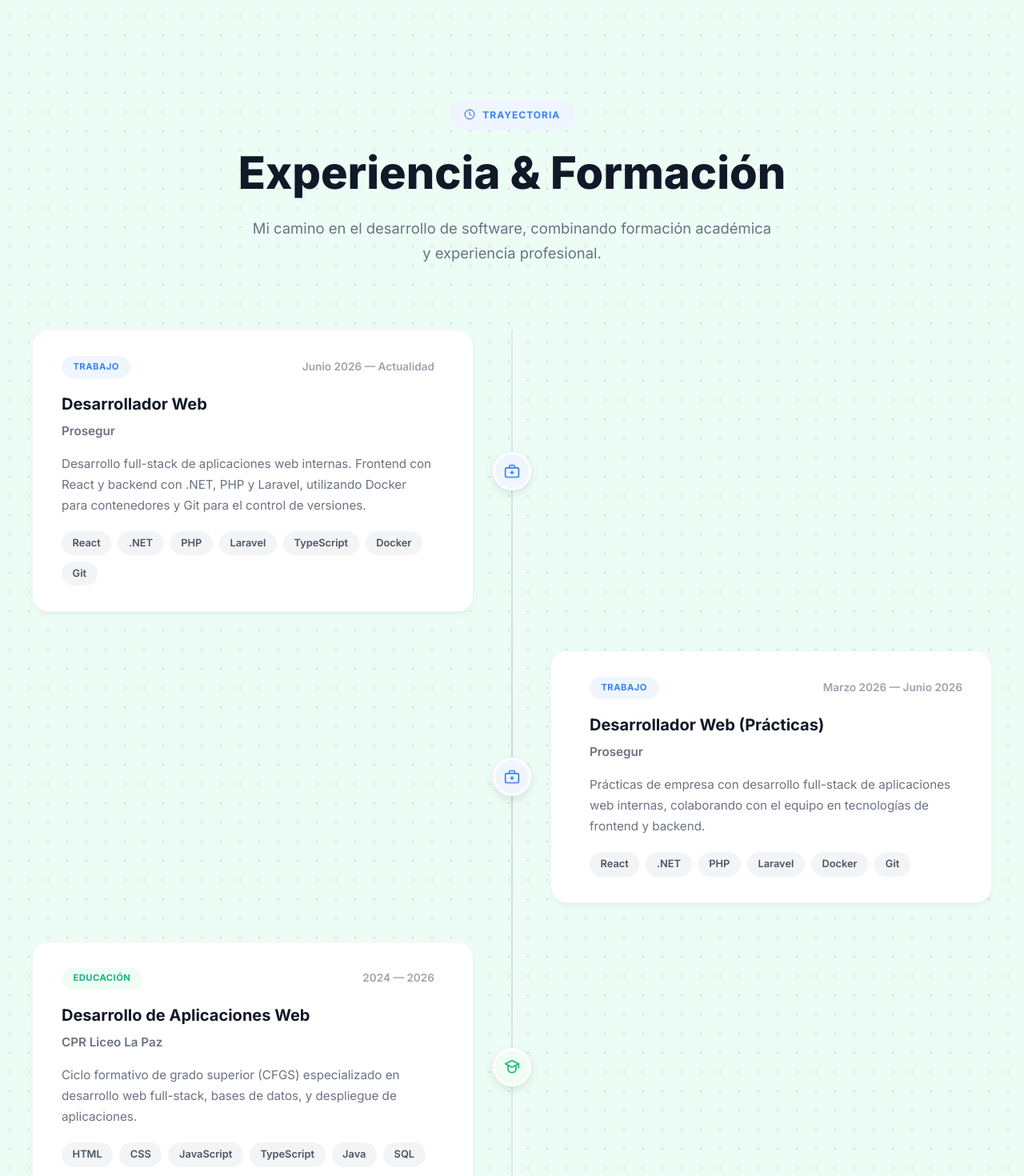
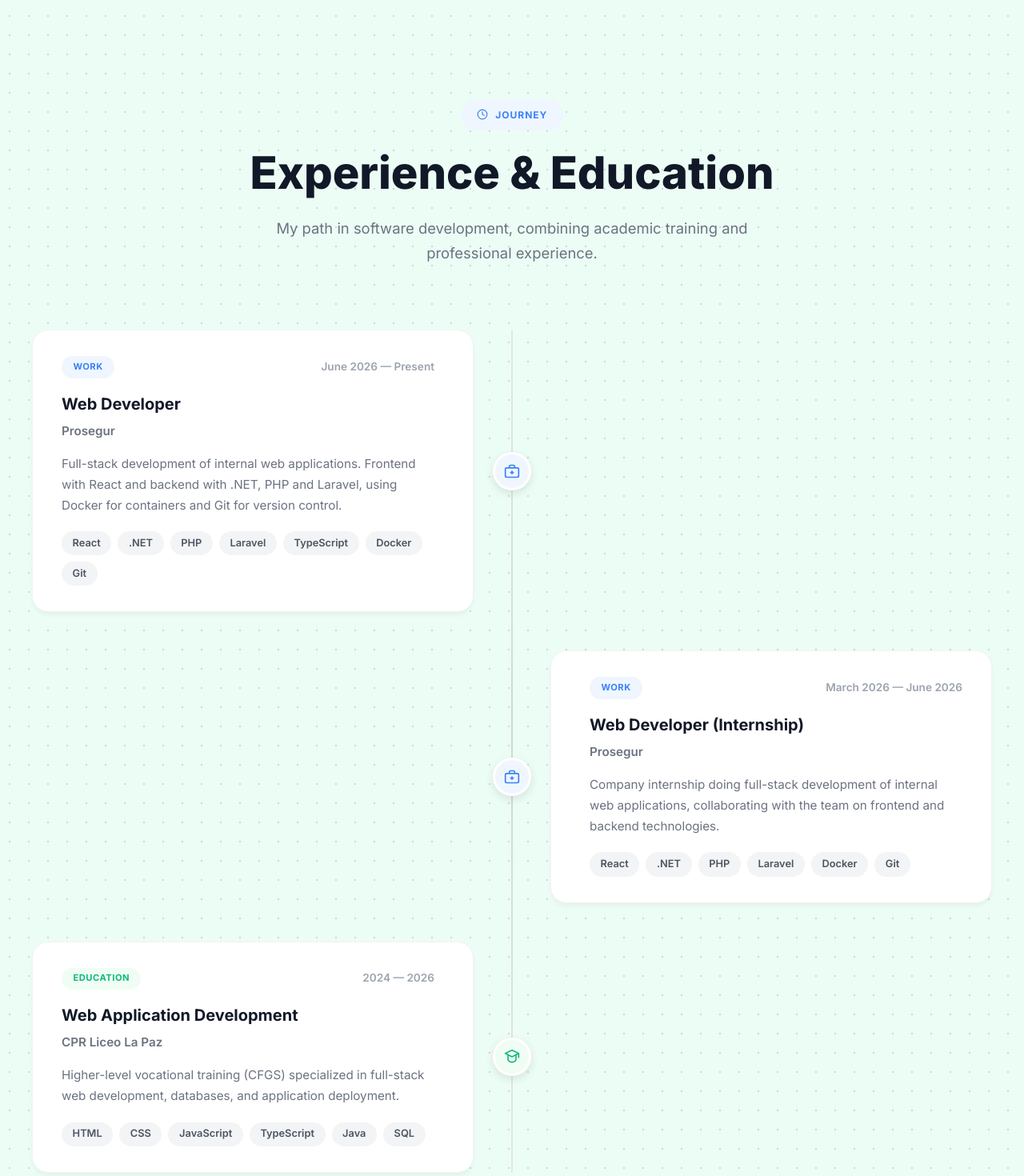
Before and after one commit to MateoCastro47/Porfolio_Online, a React (Vite) app: page / in a window 1280 px wide. Shown: the part 3400-4870 px from the top of the page at 80% size. Built offline with nearby package versions, Linux system fonts and the light colour scheme.

Commit message:
fix: Update ExperienceComponent to English

```diff
--- a/src/components/ExperienceComponent.jsx
+++ b/src/components/ExperienceComponent.jsx
@@ -4,28 +4,28 @@ const experienceData = [
     {
         id: 1,
         type: "work",
-        title: "Desarrollador Web",
+        title: "Web Developer",
         organization: "Prosegur",
-        period: "Junio 2026 — Actualidad",
-        description: "Desarrollo full-stack de aplicaciones web internas. Frontend con React y backend con .NET, PHP y Laravel, utilizando Docker para contenedores y Git para el control de versiones.",
+        period: "June 2026 — Present",
+        description: "Full-stack development of internal web applications. Frontend with React and backend with .NET, PHP and Laravel, using Docker for containers and Git for version control.",
         tags: ["React", ".NET", "PHP", "Laravel","TypeScript", "Docker", "Git"],
     },
     {
         id: 2,
         type: "work",
-        title: "Desarrollador Web (Prácticas)",
+        title: "Web Developer (Internship)",
         organization: "Prosegur",
-        period: "Marzo 2026 — Junio 2026",
-        description: "Prácticas de empresa con desarrollo full-stack de aplicaciones web internas, colaborando con el equipo en tecnologías de frontend y backend.",
+        period: "March 2026 — June 2026",
+        description: "Company internship doing full-stack development of internal web applications, collaborating with the team on frontend and backend technologies.",
         tags: ["React", ".NET", "PHP", "Laravel", "Docker", "Git"],
     },
     {
         id: 3,
         type: "education",
-        title: "Desarrollo de Aplicaciones Web",
+        title: "Web Application Development",
         organization: "CPR Liceo La Paz",
         period: "2024 — 2026",
-        description: "Ciclo formativo de grado superior (CFGS) especializado en desarrollo web full-stack, bases de datos, y despliegue de aplicaciones.",
+        description: "Higher-level vocational training (CFGS) specialized in full-stack web development, databases, and application deployment.",
         tags: ["HTML", "CSS", "JavaScript", "TypeScript","Java", "SQL"],
     },
 ];
@@ -57,10 +57,10 @@ function ExperienceComponent() {
                             <circle cx="12" cy="12" r="10" stroke="currentColor" strokeWidth="2" />
                             <polyline points="12 6 12 12 16 14" stroke="currentColor" strokeWidth="2" strokeLinecap="round" />
                         </svg>
-                        TRAYECTORIA
+                        JOURNEY
                     </span>
-                    <h1>Experiencia & Formación</h1>
-                    <p>Mi camino en el desarrollo de software, combinando formación académica y experiencia profesional.</p>
+                    <h1>Experience & Education</h1>
+                    <p>My path in software development, combining academic training and professional experience.</p>
                 </div>
 
                 <div className="timeline">
@@ -77,7 +77,7 @@ function ExperienceComponent() {
                             <div className="timeline-card">
                                 <div className="timeline-card-header">
                                     <span className={`timeline-type-badge ${item.type === "work" ? "badge--work" : "badge--edu"}`}>
-                                        {item.type === "work" ? "Trabajo" : "Educación"}
+                                        {item.type === "work" ? "Work" : "Education"}
                                     </span>
                                     <span className="timeline-period">{item.period}</span>
                                 </div>
```
